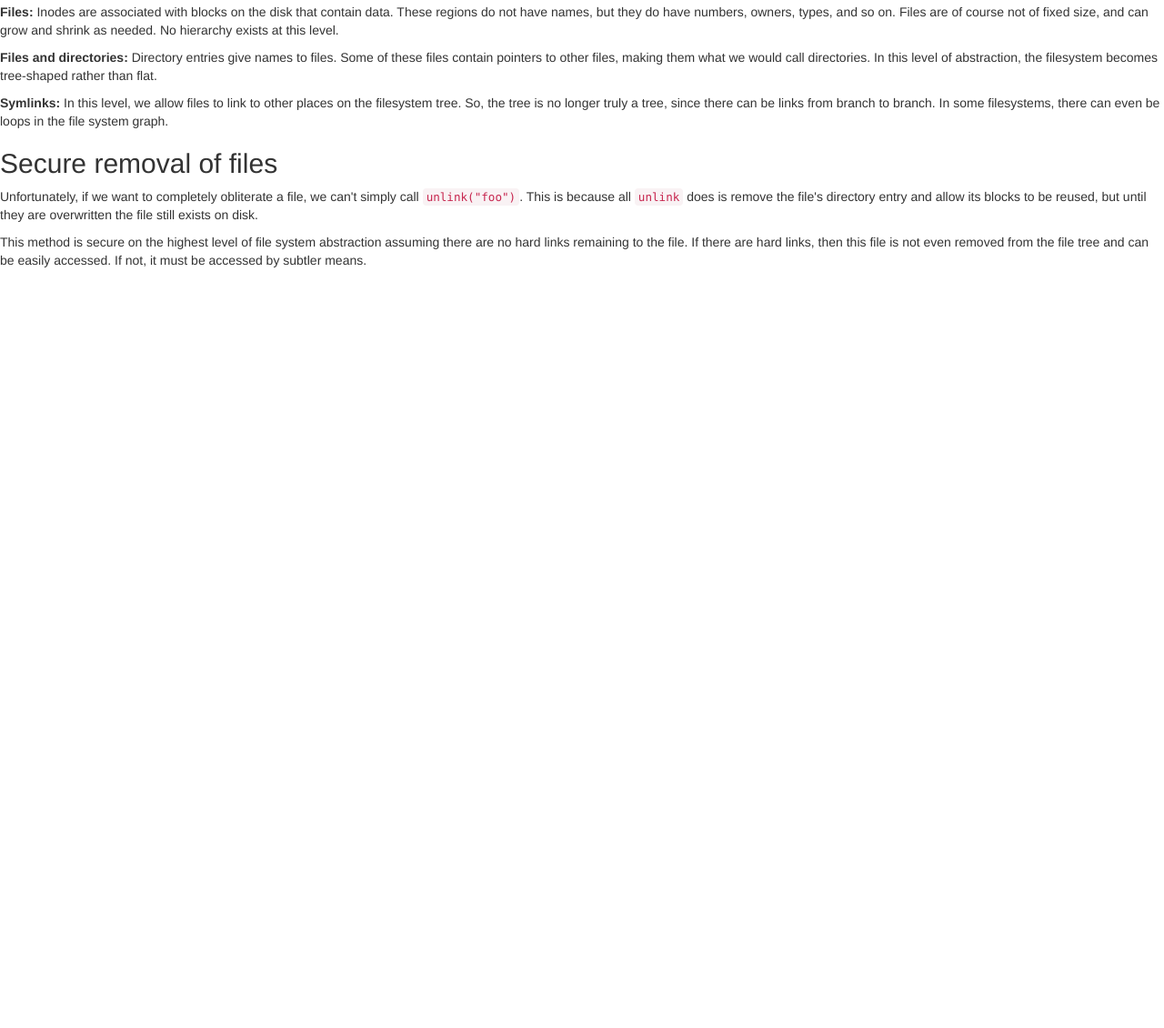
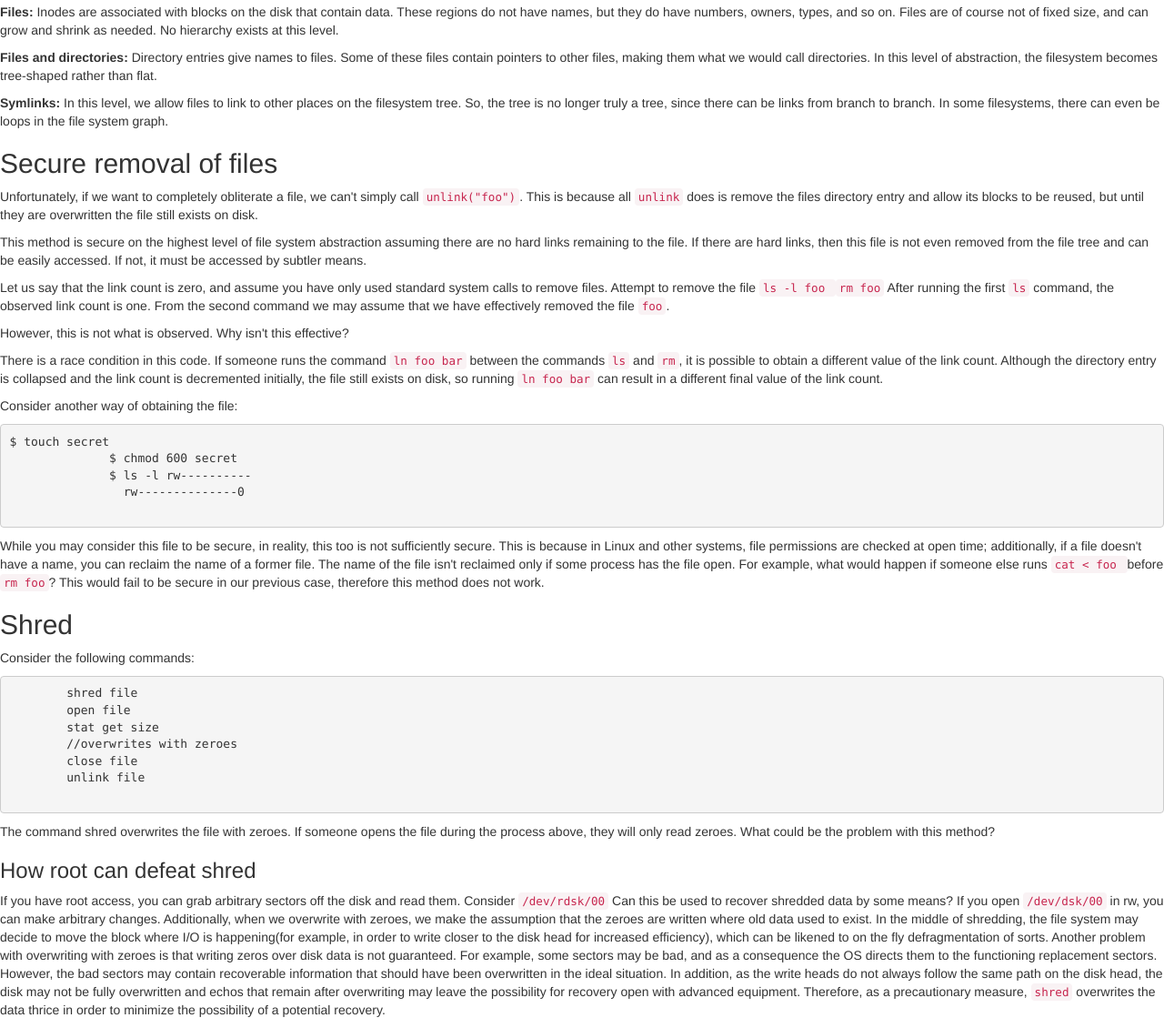
Before and after one commit to PlasmaSheep/cs111-scribenotes, a plain HTML site: page index.html in a window 1280 px wide. Shown: the part 1653-2783 px from the top of the page at 91% size. Before the commit the page ends 1959 px from the top, so only its background shows below. Drawn offline with nearby package versions, Linux system fonts and the light colour scheme.

Commit message:
added part 2/3

```diff
--- a/index.html
+++ b/index.html
@@ -77,10 +77,41 @@
     <p><strong>Files:</strong> Inodes are associated with blocks on the disk that contain data. These regions do not have names, but they do have numbers, owners, types, and so on. Files are of course not of fixed size, and can grow and shrink as needed. No hierarchy exists at this level.</p>
     <p><strong>Files and directories:</strong> Directory entries give names to files. Some of these files contain pointers to other files, making them what we would call directories. In this level of abstraction, the filesystem becomes tree-shaped rather than flat.</p>
     <p><strong>Symlinks:</strong> In this level, we allow files to link to other places on the filesystem tree. So, the tree is no longer truly a tree, since there can be links from branch to branch. In some filesystems, there can even be loops in the file system graph.</p>
+
     <h2>Secure removal of files</h2>
-    <p>Unfortunately, if we want to completely obliterate a file, we can't simply call <code>unlink("foo")</code>. This is because all <code>unlink</code> does is remove the file's directory entry and allow its blocks to be reused, but until they are overwritten the file still exists on disk.</p>
+    <p>Unfortunately, if we want to completely obliterate a file, we can't simply call <code>unlink("foo")</code>. This is because all <code>unlink</code> does is remove the files directory entry and allow its blocks to be reused, but until they are overwritten the file still exists on disk.</p>
     <p>This method is secure on the highest level of file system abstraction assuming there are no hard links remaining to the file. If there are hard links, then this file is not even removed from the file tree and can be easily accessed. If not, it must be accessed by subtler means.</p>
-    <!-- jQuery (necessary for Bootstrap's JavaScript plugins) -->
+    <p>Let us say that the link count is zero, and assume you have only used standard system calls to remove files. Attempt to remove the file <code> ls -l foo </code> <code>rm foo</code> After running the first <code>ls</code> command, the observed link count is one. From the second command we may assume that we have effectively removed the file <code>foo</code>. </p>
+    <p>However, this is not what is observed. Why isn't this effective? </p>
+    <p>There is a race condition in this code. If someone runs the command <code>ln foo bar</code> between the commands <code>ls</code> and <code>rm</code>, it is possible to obtain a different value of the link count. Although the directory entry is collapsed and the link count is decremented initially, the file still exists on disk, so running <code>ln foo bar</code> can result in a different final value of the link count.</p>
+    <p>Consider another way of obtaining the file: </p>
+	<pre>$ touch secret
+	      $ chmod 600 secret
+	      $ ls -l rw----------
+		rw--------------0
+        </pre>
+	While you may consider this file to be secure, in reality, this too is not sufficiently secure. This is because in Linux and other systems, file permissions are checked at open time; additionally, if a file doesn't have a name, you can reclaim the name of a former file. The name of the file isn't reclaimed only if some process has the file open. For example, what would happen if someone else runs
+	<code>
+	cat &lt; foo
+	</code>
+before <code>rm foo</code>? This would fail to be secure in our previous case, therefore this method does not work.</p>
+
+<h2>Shred</h2>
+    <p>Consider the following commands:
+	<pre>
+	shred file
+	open file
+	stat get size
+	//overwrites with zeroes
+	close file
+	unlink file
+	</pre>
+       The command shred overwrites the file with zeroes. If someone opens the file during the process above, they will only read zeroes. What could be the problem with this method?</p>
+
+    <h3>How root can defeat shred</h3>
+	<p>If you have root access, you can grab arbitrary sectors off the disk and read them. Consider <code> /dev/rdsk/00</code> Can this be used to recover shredded data by some means? If you open <code>/dev/dsk/00</code> in rw, you can make arbitrary changes. Additionally, when we overwrite with zeroes, we make the assumption that the zeroes are written where old data used to exist. In the middle of shredding, the file system may decide to move the block where I/O is happening(for example, in order to write closer to the disk head for increased efficiency), which can be likened to on the fly defragmentation of sorts. Another problem with overwriting with zeroes is that writing zeros over disk data is not guaranteed. For example, some sectors may be bad, and as a consequence the OS directs them to the functioning replacement sectors. However, the bad sectors may contain recoverable information that should have been overwritten in the ideal situation. In addition, as the write heads do not always follow the same path on the disk head, the disk may not be fully overwritten and echos that remain after overwriting may leave the possibility for recovery open with advanced equipment. Therefore, as a precautionary measure, <code>shred</code> overwrites the data thrice in order to minimize the possibility of a potential recovery. </p>
+
+  <!-- jQuery (necessary for Bootstrap's JavaScript plugins) -->
     <script src="https://ajax.googleapis.com/ajax/libs/jquery/1.11.3/jquery.min.js"></script>
     <!-- Include all compiled plugins (below), or include individual files as needed -->
     <script src="js/bootstrap.min.js"></script>
```
